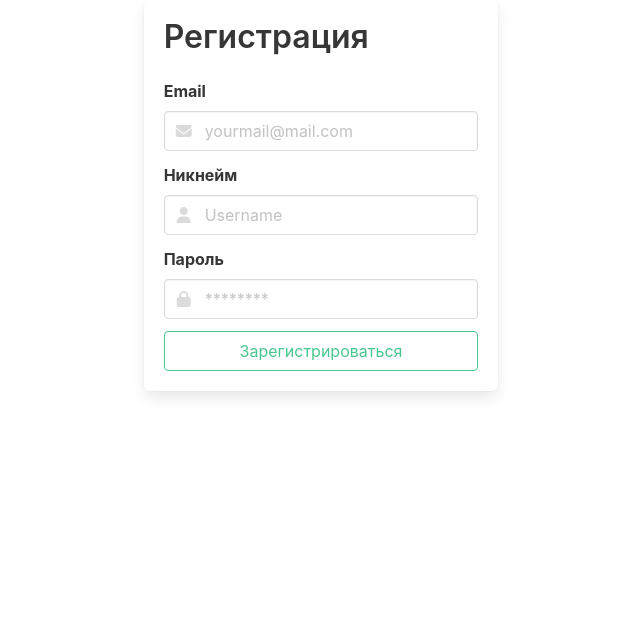
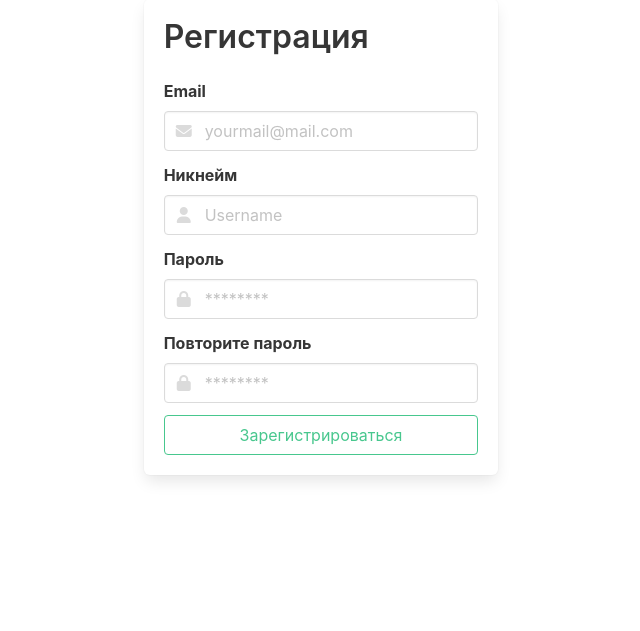
Before and after one commit to Llloooggg/Dyxless, a Flask app: page /signup in a window 1280 px wide. Shown: the part 209-840 px from the top of the page, without its empty margins (319-959 px from the left). Before the commit the page ends 606 px from the top, so only its background shows below. Run offline with Flask 2, Linux system fonts and the light colour scheme; parts of the project's set-up code (start-up, migrations or seed data) failed here and were passed over; some libraries are stand-ins or nearby versions.

Commit message:
Добавлена проверка совпадения паролей при регистрации

```diff
--- a/dyxless/auth.py
+++ b/dyxless/auth.py
@@ -60,6 +60,14 @@ def signup():
         email = request.form.get("email")
         username = request.form.get("username")
         password = request.form.get("password")
+        password_confirmation = request.form.get("password_confirmation")
+
+        if password != password2:
+            flash(
+                "Пароли не совпадают",
+                "is-danger",
+            )
+            return redirect(url_for("auth.signup"))
 
         user = User.query.filter_by(email=email).first()
 
--- a/dyxless/templates/signup.html
+++ b/dyxless/templates/signup.html
@@ -34,6 +34,15 @@
                         </span>
                     </p>
                 </div>
+                <div class="field">
+                    <label class="label">Повторите пароль</label>
+                    <p class="control has-icons-left">
+                        <input class="input" type="password" name="password_confirmation" placeholder="********" required>
+                        <span class="icon is-small is-left">
+                            <i class="fas fa-lock"></i>
+                        </span>
+                    </p>
+                </div>
                 <button class="button is-success is-outlined is-fullwidth">Зарегистрироваться</button>
             </form>
         </div>
```
